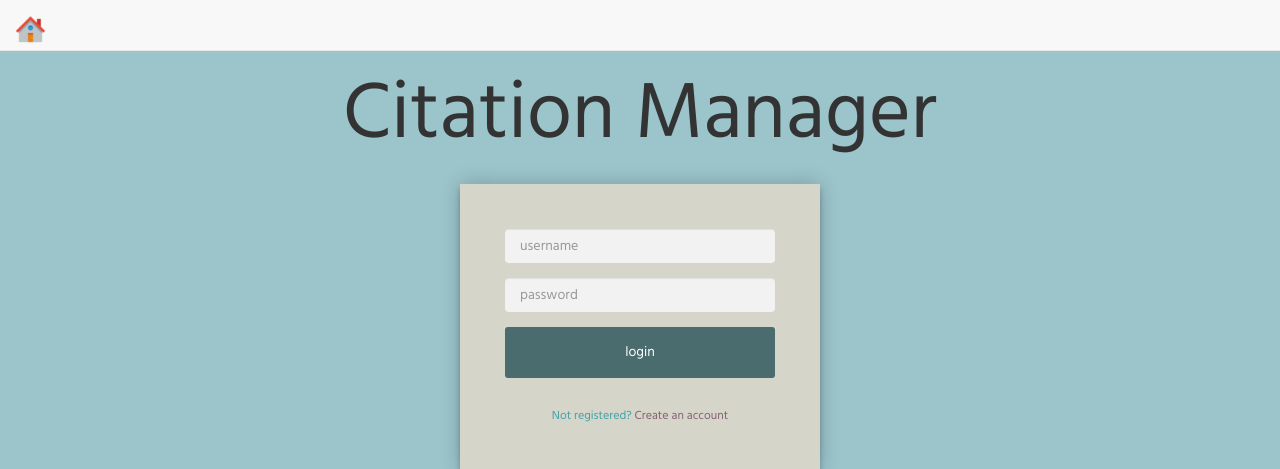
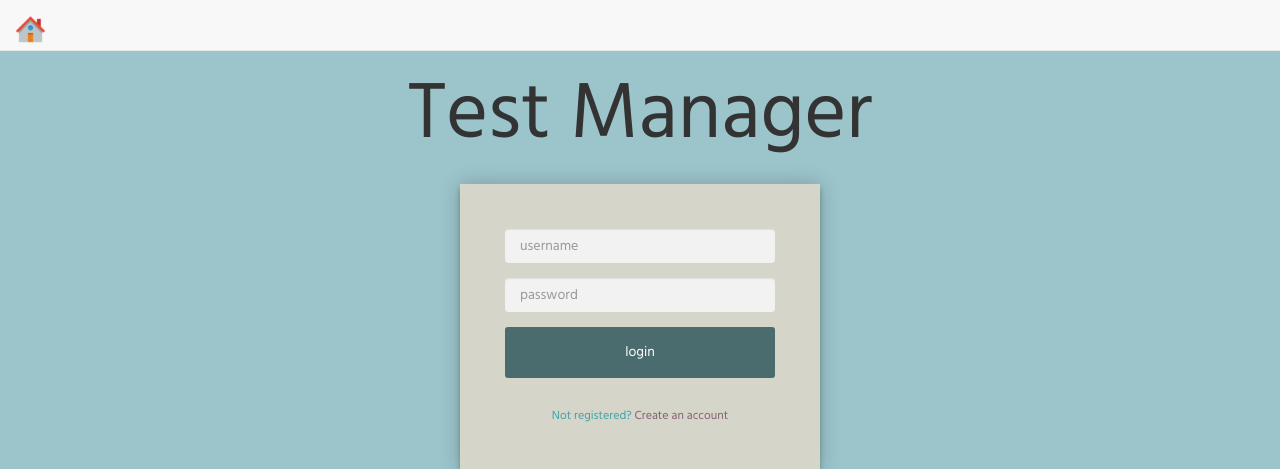
Before and after one commit to culshoefer/aws-automation-thing, a Django app: page / in a window 1280 px wide. Shown: the top 469 px of the page. Run offline with Django 3.2, Linux system fonts and the light colour scheme; parts of the project's set-up code (start-up, migrations or seed data) failed here and were passed over; some libraries are stand-ins or nearby versions.

Commit message:
testing changes

```diff
--- a/ref_manager/blog/templates/login.html
+++ b/ref_manager/blog/templates/login.html
@@ -10,7 +10,7 @@
 {% block main_content %}
 	<div class="span9">
 		<p id="title">
-			Citation Manager
+			Test Manager
 		</p>
 	</div>
 
```
